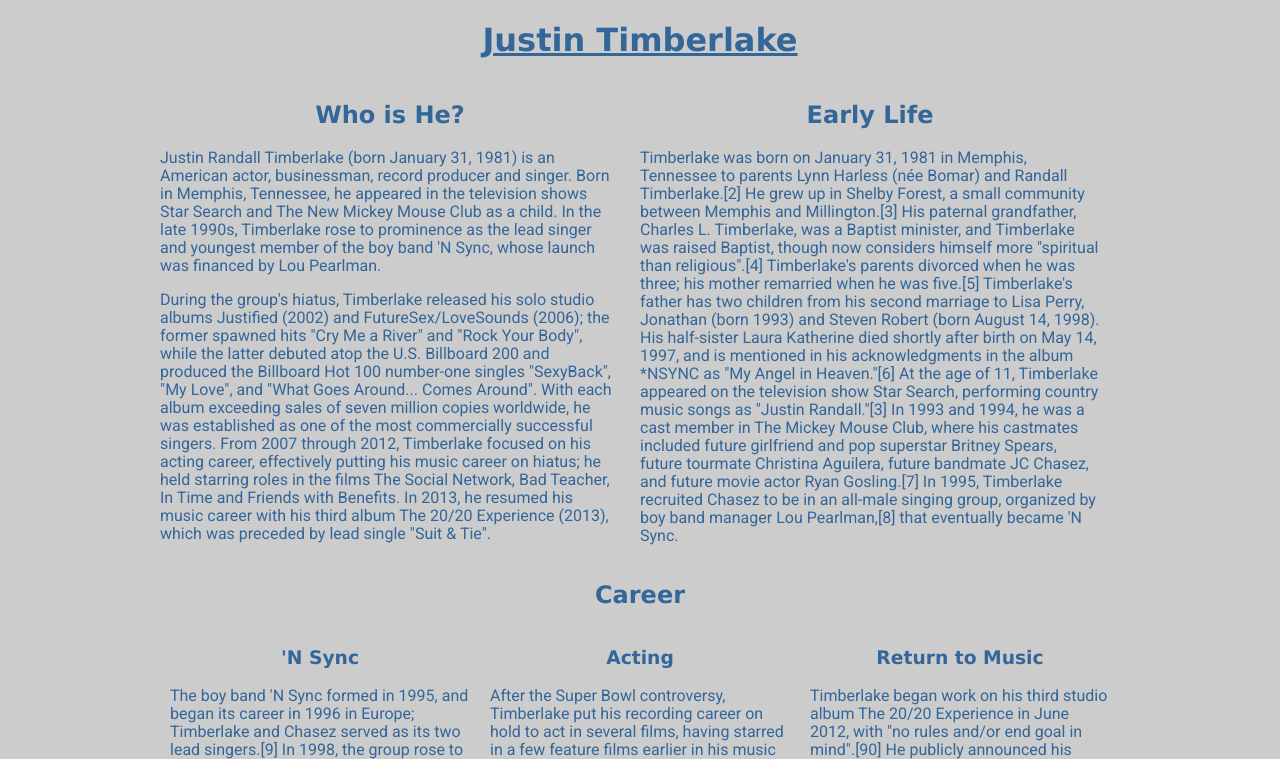
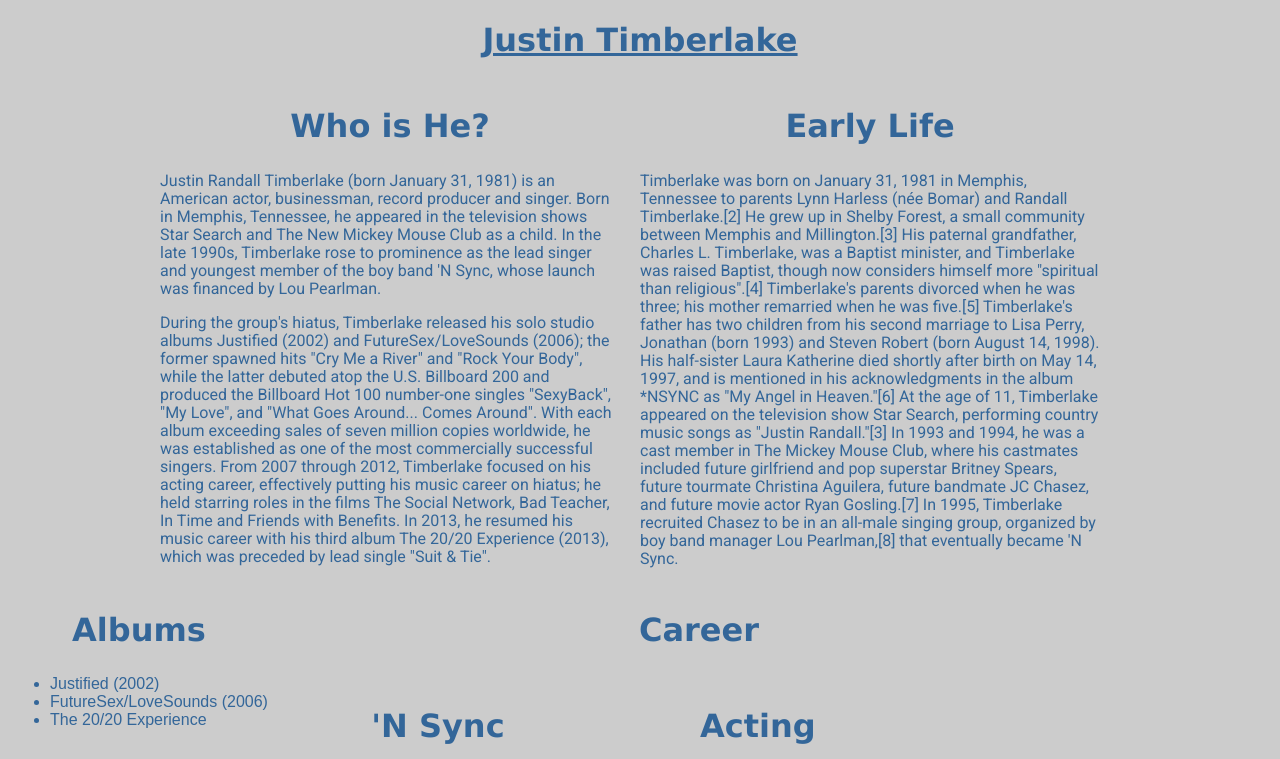
Before and after one commit to jennifernelson/assignment-3, a plain HTML site: page index.html in a window 1280 px wide. Shown: the top 759 px of the page. Drawn offline with Linux system fonts and the light colour scheme.

Commit message:
aside class

```diff
--- a/css/styles.css
+++ b/css/styles.css
@@ -9,6 +9,7 @@
 
 h1, h2, h3 {
 	font-family: 'Verdana', sans-serif;
+	font-size: 2em;
 	text-align: center;
 }
 
@@ -17,3 +18,7 @@
 	font-family: 'Roboto', sans-serif;
 	line-height: 18px;
 }
+
+.aside {
+	margin: right;
+}
--- a/index.html
+++ b/index.html
@@ -18,6 +18,7 @@
 <h1>Justin Timberlake</h1>
 <article class="grid_6 alpha">
 
+
 <h2>Who is He?</h2>
 <p>Justin Randall Timberlake (born January 31, 1981) is an American actor, businessman, record producer and singer. Born in Memphis, Tennessee, he appeared in the television shows Star Search and The New Mickey Mouse Club as a child. In the late 1990s, Timberlake rose to prominence as the lead singer and youngest member of the boy band 'N Sync, whose launch was financed by Lou Pearlman.</p>
 <p>During the group's hiatus, Timberlake released his solo studio albums Justified (2002) and FutureSex/LoveSounds (2006); the former spawned hits "Cry Me a River" and "Rock Your Body", while the latter debuted atop the U.S. Billboard 200 and produced the Billboard Hot 100 number-one singles "SexyBack", "My Love", and "What Goes Around... Comes Around". With each album exceeding sales of seven million copies worldwide, he was established as one of the most commercially successful singers. From 2007 through 2012, Timberlake focused on his acting career, effectively putting his music career on hiatus; he held starring roles in the films The Social Network, Bad Teacher, In Time and Friends with Benefits. In 2013, he resumed his music career with his third album The 20/20 Experience (2013), which was preceded by lead single "Suit & Tie".</p>
@@ -29,6 +30,14 @@
 </article>
 </div>
 
+<aside class="grid_6">
+<h2>Albums</h2>
+<ul>
+<li>Justified (2002)</li>
+<li>FutureSex/LoveSounds (2006)</li>
+<li>The 20/20 Experience</li>
+</ul>
+</aside>
 
 <div class="container_12">
 
```
